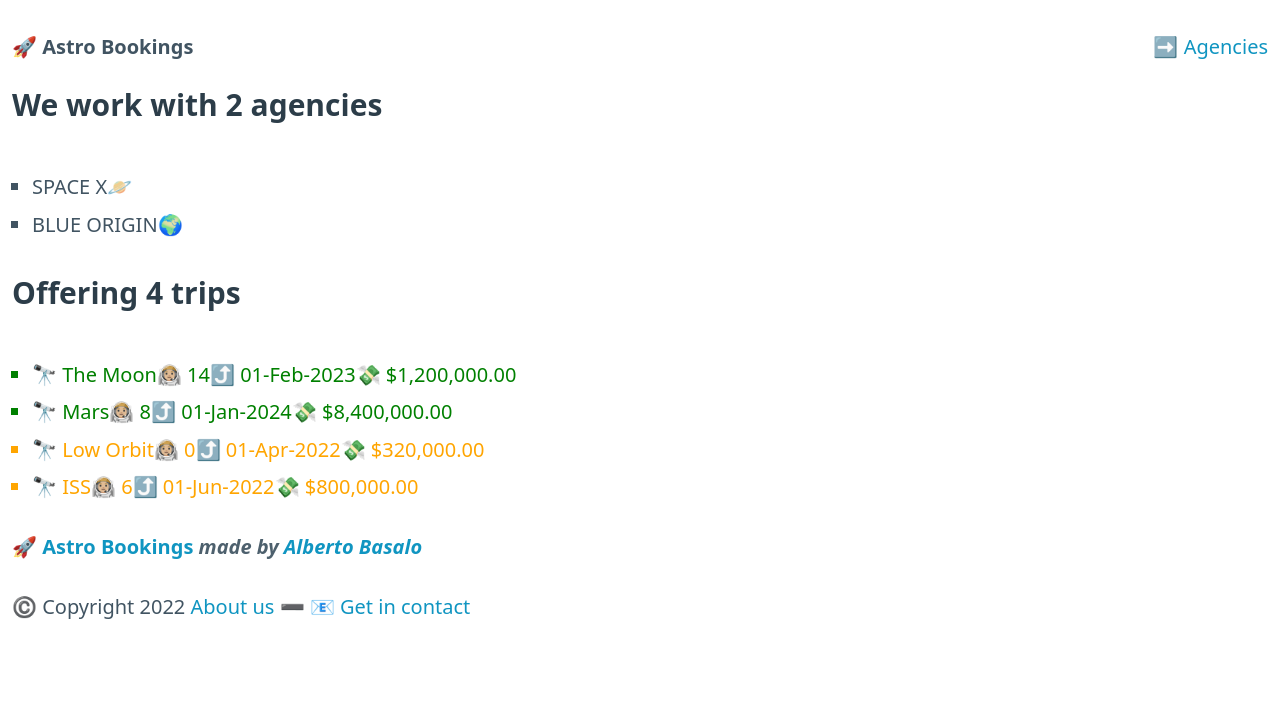
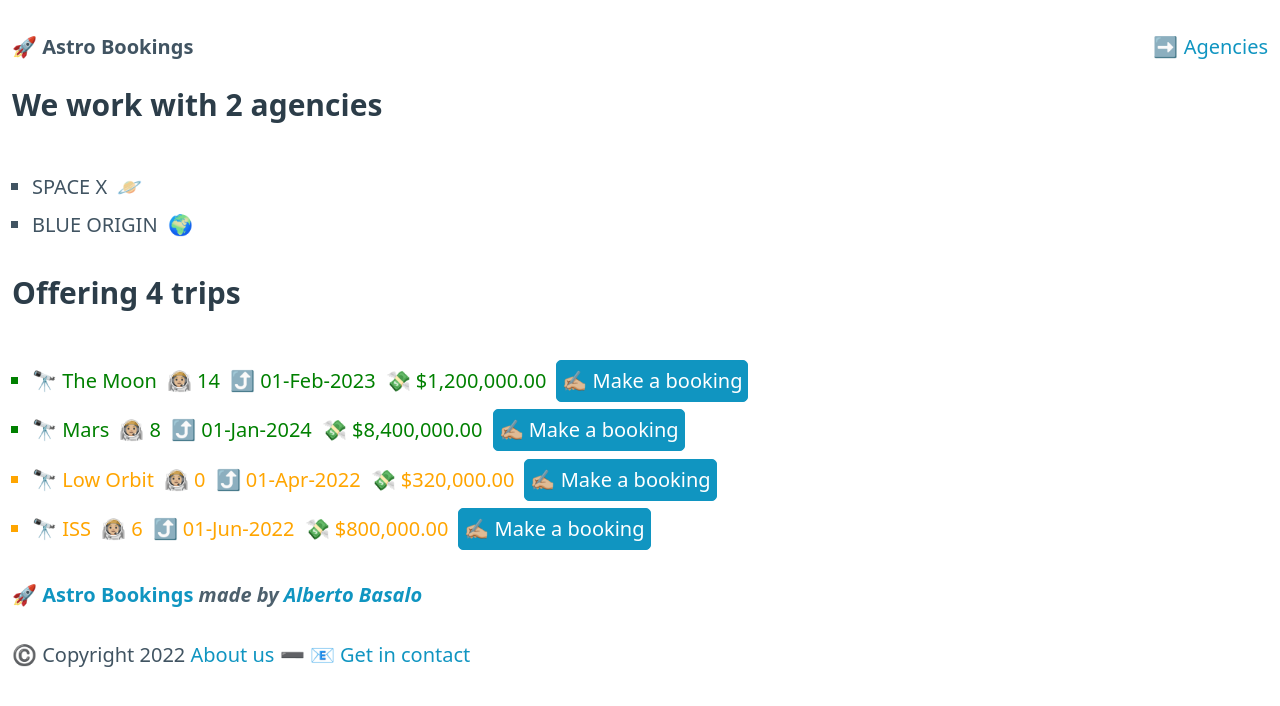
Before and after one commit to AlbertoBasaloLabs/softtek-angular_intro-noviembre, an Angular app: page / in a window 1280 px wide. Shown: the top 706 px of the page. Built offline with nearby package versions, Linux system fonts and the light colour scheme.

Commit message:
feat: router link parameter

```diff
--- a/src/app/app-routing.module.ts
+++ b/src/app/app-routing.module.ts
@@ -17,7 +17,16 @@
     loadChildren: () =>
       import("./routes/contact/contact.module").then((m) => m.ContactModule),
   },
-  { path: 'agencies', loadChildren: () => import('./routes/agencies/agencies.module').then(m => m.AgenciesModule) },
+  {
+    path: "agencies",
+    loadChildren: () =>
+      import("./routes/agencies/agencies.module").then((m) => m.AgenciesModule),
+  },
+  {
+    path: "book/:idTrip",
+    loadChildren: () =>
+      import("./routes/book/book.module").then((m) => m.BookModule),
+  },
 ];
 
 @NgModule({
--- a/src/app/routes/agencies/agencies.component.ts
+++ b/src/app/routes/agencies/agencies.component.ts
@@ -1,20 +1,12 @@
-import { Component, OnInit } from '@angular/core';
+import { Component, OnInit } from "@angular/core";
 
 @Component({
-  selector: 'app-agencies',
-  template: `
-    <p>
-      agencies works!
-    </p>
-  `,
-  styles: [
-  ]
+  selector: "app-agencies",
+  template: ` <h2> My agencies </h2> `,
+  styles: [],
 })
 export class AgenciesComponent implements OnInit {
+  constructor() {}
 
-  constructor() { }
-
-  ngOnInit(): void {
-  }
-
+  ngOnInit(): void {}
 }
--- /dev/null
+++ b/src/app/routes/book/book-routing.module.ts
@@ -0,0 +1,11 @@
+import { NgModule } from '@angular/core';
+import { RouterModule, Routes } from '@angular/router';
+import { BookComponent } from './book.component';
+
+const routes: Routes = [{ path: '', component: BookComponent }];
+
+@NgModule({
+  imports: [RouterModule.forChild(routes)],
+  exports: [RouterModule]
+})
+export class BookRoutingModule { }
--- /dev/null
+++ b/src/app/routes/book/book.component.ts
@@ -0,0 +1,20 @@
+import { Component, OnInit } from '@angular/core';
+
+@Component({
+  selector: 'app-book',
+  template: `
+    <p>
+      book works!
+    </p>
+  `,
+  styles: [
+  ]
+})
+export class BookComponent implements OnInit {
+
+  constructor() { }
+
+  ngOnInit(): void {
+  }
+
+}
--- a/src/app/routes/home/home.module.ts
+++ b/src/app/routes/home/home.module.ts
@@ -1,12 +1,13 @@
 import { CommonModule } from "@angular/common";
 import { NgModule } from "@angular/core";
+import { RouterModule } from "@angular/router";
 import { AgenciesComponent } from "./agencies.component";
 import { HomeComponent } from "./home.component";
 import { TripsComponent } from "./trips.component";
 
 @NgModule({
   declarations: [HomeComponent, AgenciesComponent, TripsComponent],
-  imports: [CommonModule],
+  imports: [CommonModule, RouterModule],
   exports: [HomeComponent],
 })
 export class HomeModule {}
--- a/src/app/routes/home/trips.component.ts
+++ b/src/app/routes/home/trips.component.ts
@@ -11,6 +11,9 @@
           <span>🧑🏼‍🚀 {{ trip.places | number: "0.0" }}</span>
           <span>⤴️ {{ trip.startDate | date: "dd-MMM-yyyy" }}</span>
           <span>💸 {{ trip.flightPrice | currency }}</span>
+          <span role="button" [routerLink]="['book', trip.id]">
+            ✍🏼 Make a booking</span
+          >
         </li>
       </ng-container>
     </ul>
--- a/src/styles.css
+++ b/src/styles.css
@@ -2,3 +2,11 @@
 body {
   padding: 0.6rem;
 }
+:root {
+  --form-element-spacing-vertical: 0.25rem;
+  --form-element-spacing-horizontal: 0.25rem;
+}
+span {
+  display: inline-block;
+  margin-right: 0.5rem;
+}
```
Also changed, not shown: src/app/routes/book/book.module.ts (added, +17 -0 lines).
